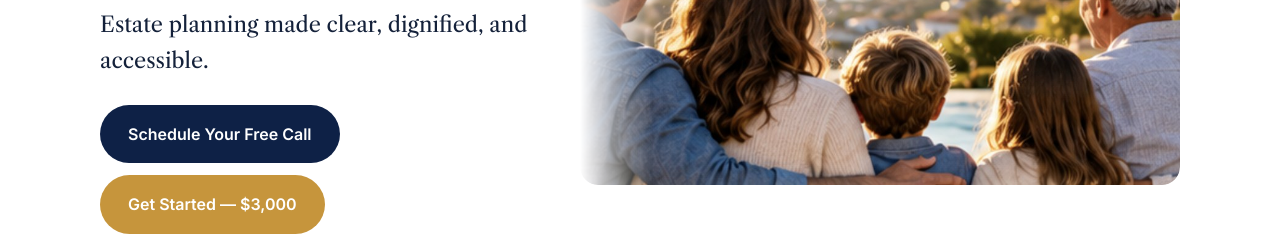
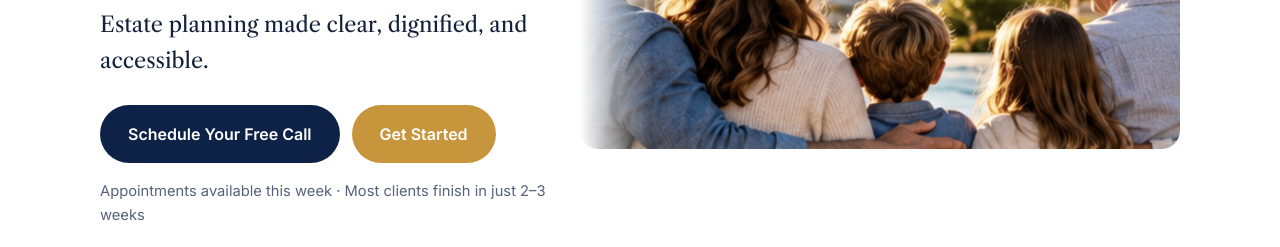
Before and after one commit to stevenson-pacificridgeway/trustadvisorchristyday, a plain HTML site: page index.html in a window 1280 px wide. Shown: the part 491-738 px from the top of the page. Drawn offline with nearby package versions, Linux system fonts and the light colour scheme.

Commit message:
Add files via upload

```diff
--- a/index.html
+++ b/index.html
@@ -3,6 +3,7 @@
 <head>
 <meta charset="utf-8">
 <meta name="viewport" content="width=device-width, initial-scale=1">
+
 <title>Kristi Day | Living Trust Advisor — Plan for Today, Protect Tomorrow</title>
 <meta name="description" content="Living trusts, powers of attorney, guardianship, and deed transfers with Kristi Day, Living Trust Advisor. Avoid probate and protect your family. Serving 49 states.">
 <link rel="canonical" href="https://trustadvisorkristiday.com/">
@@ -33,7 +34,7 @@
     <p class="sub">Estate planning made clear, dignified, and accessible.</p>
     <div class="actions">
       <a class="btn btn-navy" href="https://calendly.com/kristi-livingtrustadvisor/free-consultation" target="_blank" rel="noopener">Schedule Your Free Call</a>
-      <a class="btn btn-gold" href="pay.html">Get Started — $3,000</a>
+      <a class="btn btn-gold" href="pay.html">Get Started</a>
     </div>
     <div class="note">Appointments available this week · Most clients finish in just 2–3 weeks</div>
   </div>
@@ -142,7 +143,7 @@
   <p class="lead" style="color:#dbe3e9">We make creating your living trust simple, dignified, and stress-free.</p>
   <div class="badges"><span>No Obligation</span><span>Licensed Professionals</span><span>All 49 States</span><span>Fast &amp; Simple Process</span></div>
   <div style="display:flex;gap:14px;justify-content:center;flex-wrap:wrap">
-    <a class="btn btn-gold" href="pay.html">Get Started — $3,000</a>
+    <a class="btn btn-gold" href="pay.html">Get Started</a>
     <a class="btn btn-ghost" href="https://calendly.com/kristi-livingtrustadvisor/free-consultation" target="_blank" rel="noopener">Free Consultation</a>
   </div>
   <p style="margin-top:24px">Give your loved ones the gift of clarity and security. Your legacy deserves to be protected — start today.</p>
--- a/sitemap.xml
+++ b/sitemap.xml
@@ -5,5 +5,4 @@
   <url><loc>https://trustadvisorkristiday.com/states.html</loc></url>
   <url><loc>https://trustadvisorkristiday.com/about.html</loc></url>
   <url><loc>https://trustadvisorkristiday.com/resources.html</loc></url>
-  <url><loc>https://trustadvisorkristiday.com/pay.html</loc></url>
 </urlset>
```
Also changed, not shown: pay.html (+1 -0 lines), services.html (+2 -1 lines), thank-you.html (+1 -0 lines).
